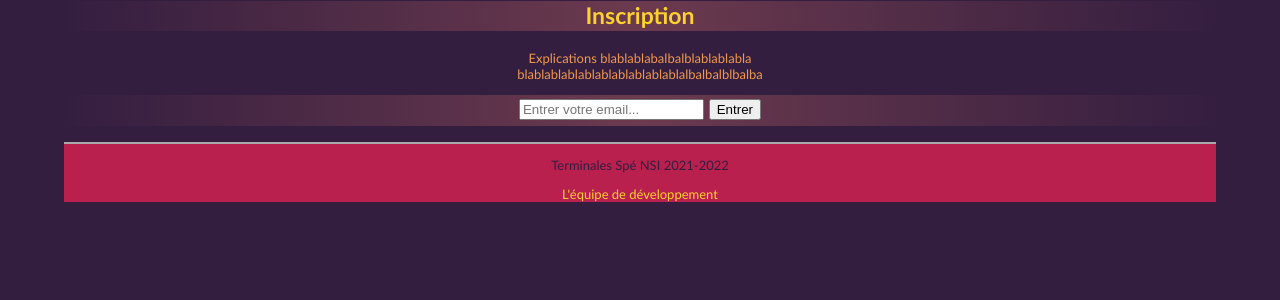
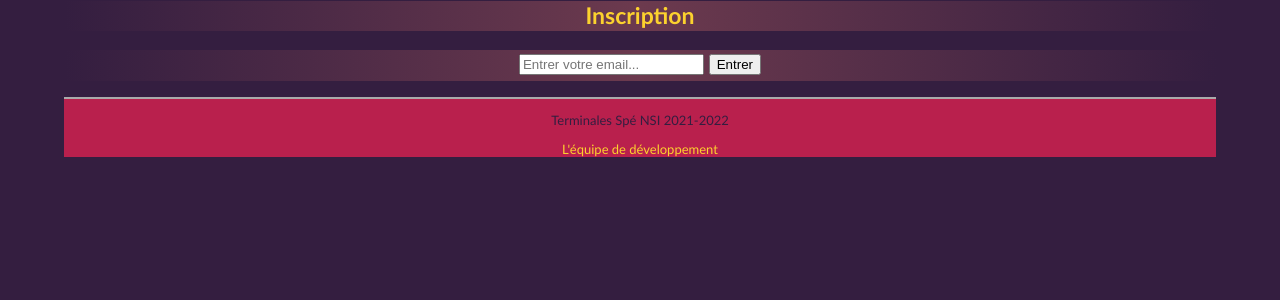
Before and after one commit to gbaalat/vote, a Python web app: template src/vote/auth/templates/auth_inscription.html in a window 1280 px wide. Shown: the part 133-433 px from the top of the page. Run offline with Jinja, Linux system fonts and the light colour scheme; the template is opened without the code that fills it, so the values that code supplies are empty.

Commit message:
Enlevé des blabla et changé le role d'Ilona dans teams

```diff
--- a/src/vote/auth/templates/auth_inscription.html
+++ b/src/vote/auth/templates/auth_inscription.html
@@ -2,9 +2,7 @@
 
 {% block section %}
 	<h2 id="haut">Inscription</h2>
-	<p> Explications blablablabalbalblablablabla</br>
-		blablablablablablablablablablalbalbalblbalba</br>
-	</p>
+
 	<h2 id = "inputinscription">
 		<form id="form" method="POST" action="{{ url_for('auth_bp.inscription') }}">
 			<input type="text" id="email" name="email" placeholder="Entrer votre email...">
--- a/src/vote/team/templates/team.html
+++ b/src/vote/team/templates/team.html
@@ -17,7 +17,7 @@
             <img class= "team-member" src=http://127.0.0.1:5000/gen/static/ilo.png alt="Image stylisée du membre de l'équipe">
             <h3>Ilona Labrouche</h3>
             <h4>T°2 spé NSI</h4>
-            <p>Database Administrator</p>
+            <p>Développeuse Back End</p>
 
         </div>
         <div class="three">
```
